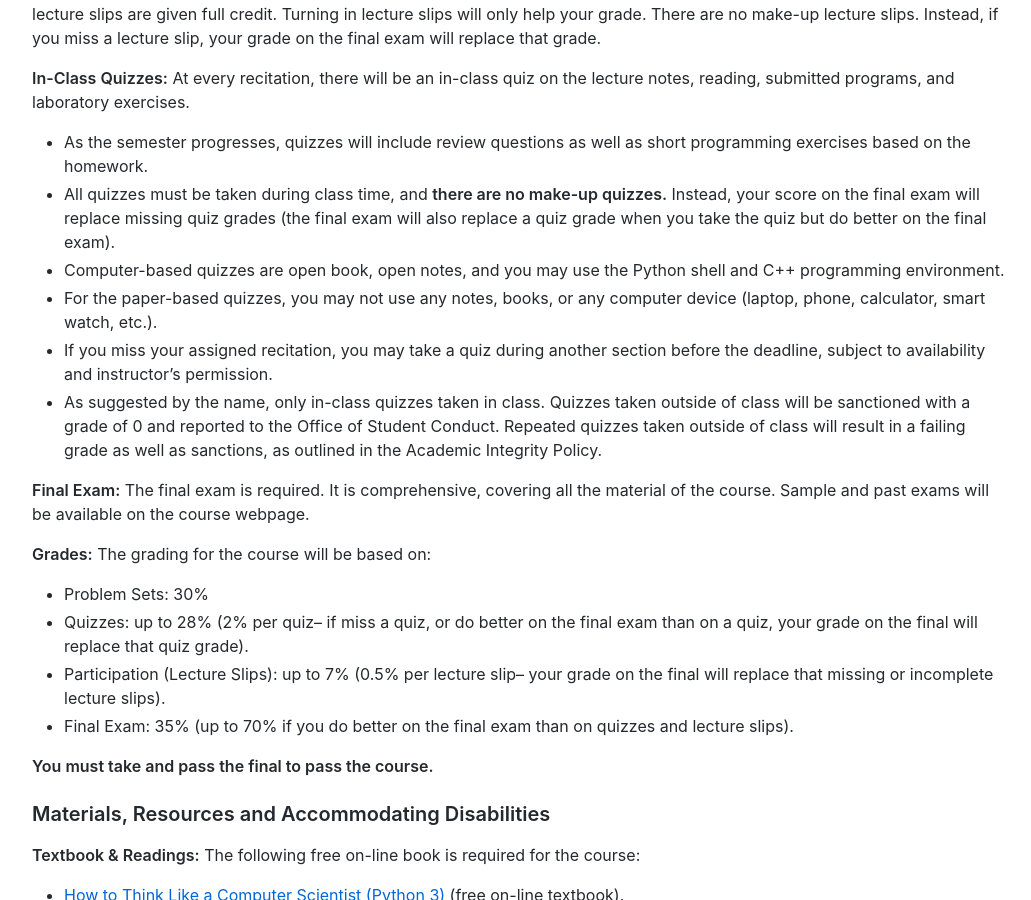
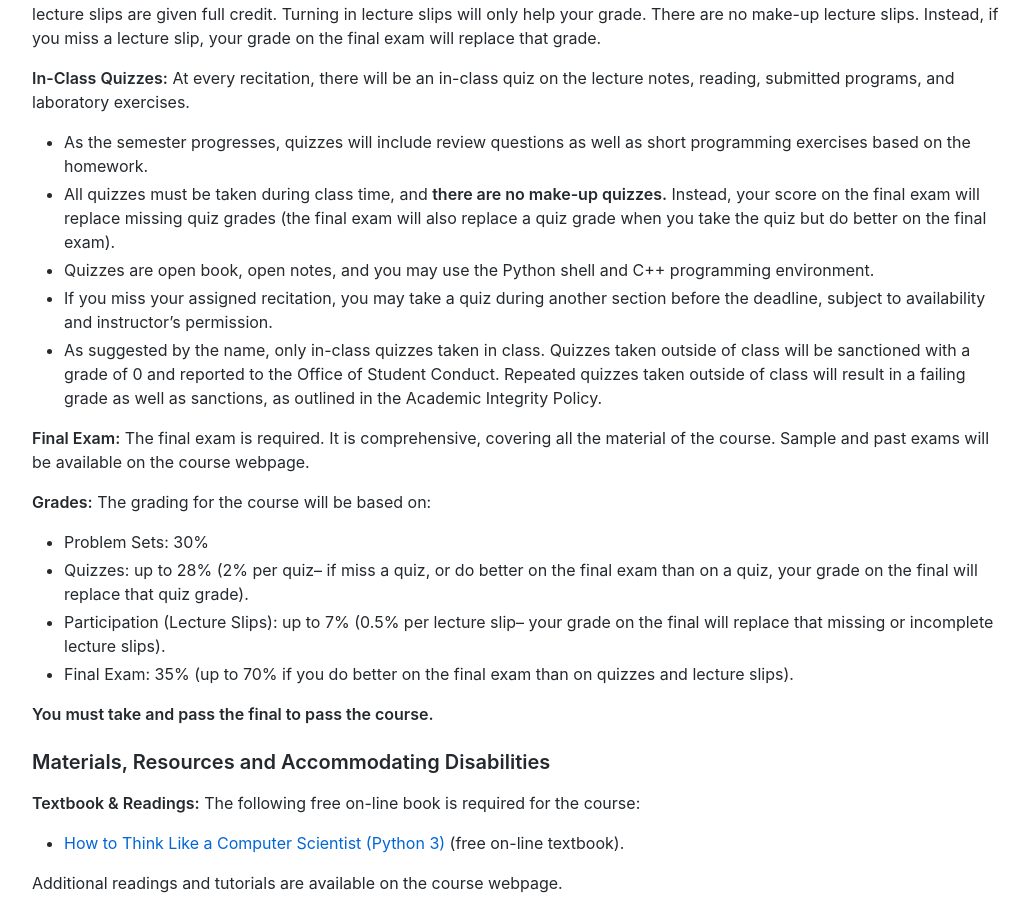
Before and after one commit to maryash/maryash.github.io, a Jekyll site: the page built from s18/syllabus.md, in a window 1280 px wide and 900 px high, scrolled down 943 px. Shown: the whole window, without its empty margins (118-1149 px from the left). Built offline with Jekyll 4.4.1, drawn with Linux system fonts in a browser that asks for light colours; comment, search, counter and statistics services are not loaded.

Commit message:
Update syllabus.md

```diff
--- a/s18/syllabus.md
+++ b/s18/syllabus.md
@@ -30,8 +30,7 @@ All incidents of cheating will be reported to the Office of Student Conduct in t
 
 *   As the semester progresses, quizzes will include review questions as well as short programming exercises based on the homework.
 *   All quizzes must be taken during class time, and **there are no make-up quizzes.** Instead, your score on the final exam will replace missing quiz grades (the final exam will also replace a quiz grade when you take the quiz but do better on the final exam).
-*   Computer-based quizzes are open book, open notes, and you may use the Python shell and C++ programming environment.
-*   For the paper-based quizzes, you may not use any notes, books, or any computer device (laptop, phone, calculator, smart watch, etc.).
+*   Quizzes are open book, open notes, and you may use the Python shell and C++ programming environment.
 *   If you miss your assigned recitation, you may take a quiz during another section before the deadline, subject to availability and instructor's permission.
 *   As suggested by the name, only in-class quizzes taken in class. Quizzes taken outside of class will be sanctioned with a grade of 0 and reported to the Office of Student Conduct. Repeated quizzes taken outside of class will result in a failing grade as well as sanctions, as outlined in the Academic Integrity Policy.
 
```
